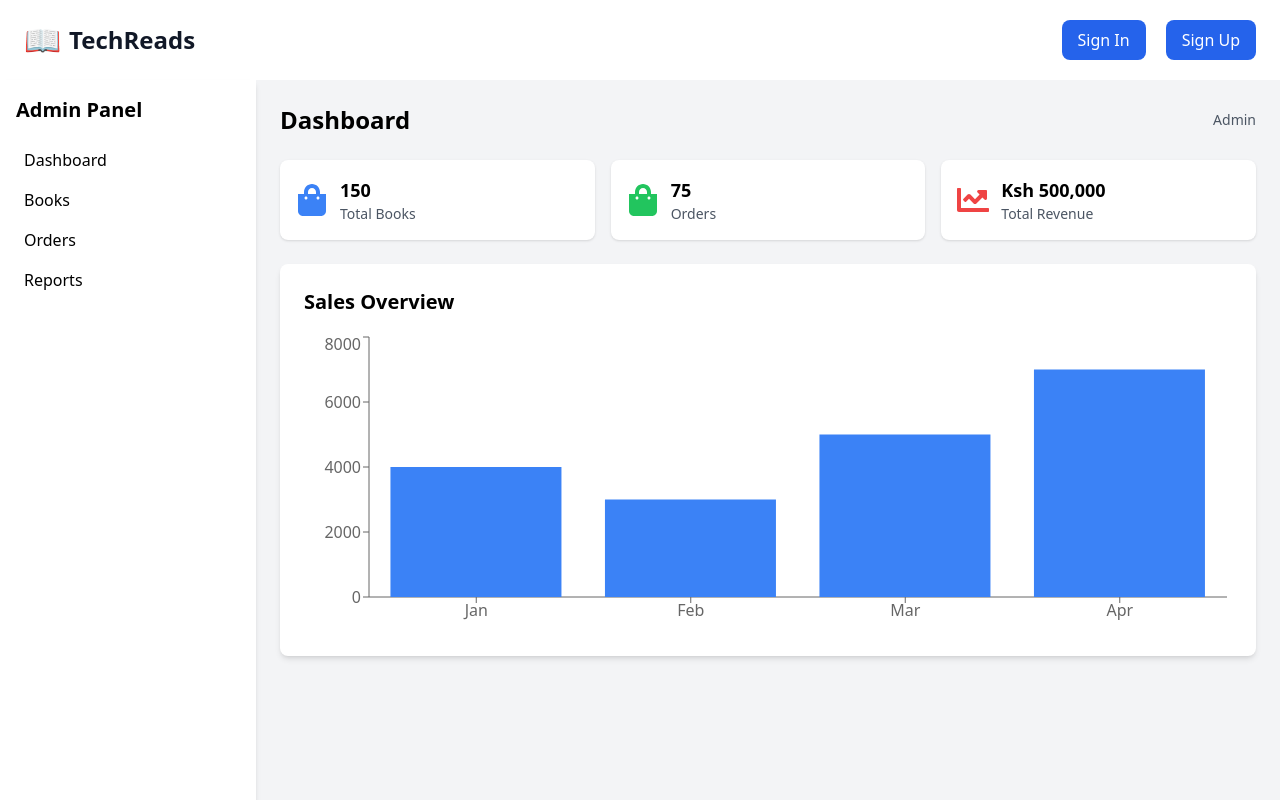
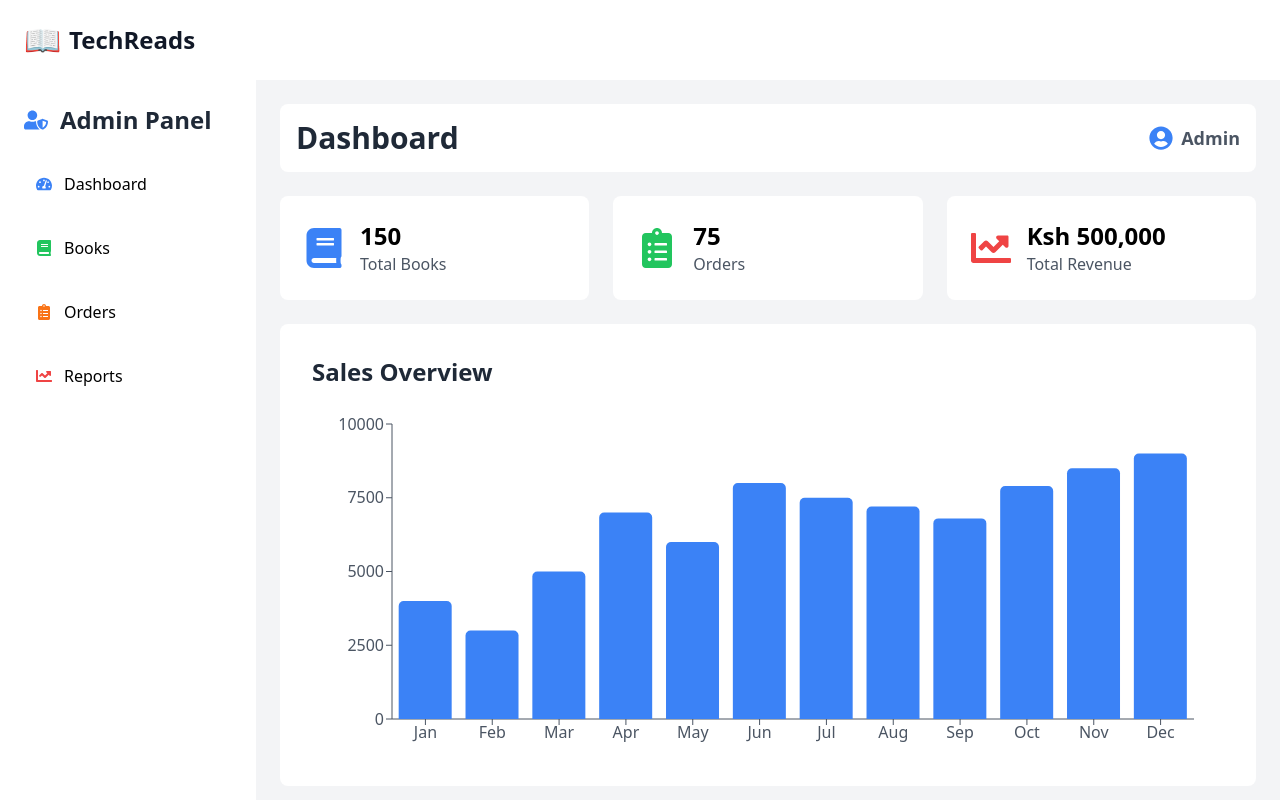
Before and after one commit to Denkogei/TechReads-frontend, a React (Vite) app in the folder techreads/: page /admin in a window 1280 px wide. Shown: the top 800 px of the page. Built offline with nearby package versions, Linux system fonts and the light colour scheme; no server answers.

Commit message:
created admin dashboard

```diff
--- a/techreads/src/App.jsx
+++ b/techreads/src/App.jsx
@@ -1,5 +1,4 @@
-import { BrowserRouter as Router, Route, Routes } from "react-router-dom";
-import { Auth0Provider } from "@auth0/auth0-react";
+import { BrowserRouter as Router, Route, Routes, useLocation } from "react-router-dom";
 import Navbar from "./components/Navbar";
 import ShoppingCart from "./components/ShoppingCart";
 import Signup from "./components/Signup";
@@ -14,26 +13,18 @@ import Logout from "./components/Logout";
 import Categories from "./components/Categories";
 import AllBooks from "./components/AllBooks";
 import Dashboard from "./components/Admin/Dashboard";
-import Footer from "./components/Footer";
 
+function AppLayout() {
+  const location = useLocation();
 
-const domain = "dev-yp43fewqn4xgjq06.us.auth0.com";
-const clientId = "ODsajv0GFDnBM8IPowpYz9aTLgJ3UYkP";
+  return (
+    <>
+      {/* Always show Navbar, regardless of admin or user */}
+      <Navbar />
 
-function App() {
-  return (
-    <Auth0Provider
-      domain={domain}
-      clientId={clientId}
-      authorizationParams={{ redirect_uri: window.location.origin }}
-      cacheLocation="localstorage"
-      useRefreshTokens={true}
-    >
-      <Router>
-        <Navbar />
       <Routes>
+        {/* User Routes */}
         <Route path="/" element={<Homepage />} />
-
         <Route path="/cart" element={<ShoppingCart />} />
         <Route path="/signup" element={<Signup />} />
         <Route path="/login" element={<Login />} />
@@ -45,11 +36,19 @@ function App() {
         <Route path="/checkout" element={<Checkout />} />
         <Route path="/profile" element={<UserProfile />} />
         <Route path="/orders" element={<OrderHistory />} />
-          <Route path="/admin" element={<Dashboard />} /> {/* Admin Dashboard Route */}
+
+        {/* Admin Routes */}
+        <Route path="/admin" element={<Dashboard />} />
       </Routes>
-        <Footer />
+    </>
+  );
+}
+
+function App() {
+  return (
+    <Router>
+      <AppLayout />
     </Router>
-    </Auth0Provider>
   );
 }
 
--- a/techreads/src/components/Admin/Dashboard.jsx
+++ b/techreads/src/components/Admin/Dashboard.jsx
@@ -1,90 +1,131 @@
 import { useState } from "react";
 import { BarChart, Bar, XAxis, YAxis, Tooltip, ResponsiveContainer } from "recharts";
-import { Link } from "react-router-dom";
-import { FaBars, FaShoppingBag, FaChartLine } from "react-icons/fa";
+import { Link, useNavigate } from "react-router-dom";
+import { FaBars, FaBook, FaClipboardList, FaChartLine, FaSignOutAlt, FaTachometerAlt, FaUserShield, FaUserCircle } from "react-icons/fa";
 
 const Dashboard = () => {
   const [sidebarOpen, setSidebarOpen] = useState(false);
+  const navigate = useNavigate();
 
   const salesData = [
     { month: "Jan", revenue: 4000 },
     { month: "Feb", revenue: 3000 },
     { month: "Mar", revenue: 5000 },
     { month: "Apr", revenue: 7000 },
+    { month: "May", revenue: 6000 },
+    { month: "Jun", revenue: 8000 },
+    { month: "Jul", revenue: 7500 },
+    { month: "Aug", revenue: 7200 },
+    { month: "Sep", revenue: 6800 },
+    { month: "Oct", revenue: 7900 },
+    { month: "Nov", revenue: 8500 },
+    { month: "Dec", revenue: 9000 },
   ];
 
+  const handleLogout = () => {
+    localStorage.removeItem("token");
+    localStorage.removeItem("user");
+    navigate("/login");
+    window.location.reload(); // Refresh page to reflect logout
+  };
+
   return (
-    <div className="flex h-screen bg-gray-100">
+    <div className="flex h-screen bg-gray-100 overflow-hidden">
       {/* Sidebar */}
-      <div className={`w-64 bg-white p-4 shadow-md ${sidebarOpen ? "block" : "hidden"} lg:block`}>
-        <h2 className="text-xl font-bold mb-4">Admin Panel</h2>
+      <aside className={`w-64 bg-white p-6 flex flex-col justify-between transition-transform transform ${sidebarOpen ? "translate-x-0" : "-translate-x-64"} lg:translate-x-0 fixed lg:static h-full z-50`}>
+        <div>
+          {/* Admin Panel Title with Icon */}
+          <div className="flex items-center space-x-3 mb-6">
+            <FaUserShield className="text-blue-500 text-2xl" />
+            <h2 className="text-2xl font-bold text-gray-800">Admin Panel</h2>
+          </div>
+
+          {/* Navigation */}
           <nav>
-          <ul>
-            <li className="p-2 hover:bg-gray-200 rounded cursor-pointer">
-              <Link to="/admin/dashboard">Dashboard</Link>
+            <ul className="space-y-4">
+              <li className="p-3 flex items-center space-x-3 rounded-lg cursor-pointer hover:bg-gray-200 transition">
+                <FaTachometerAlt className="text-blue-500" />
+                <Link to="/admin">Dashboard</Link>
               </li>
-            <li className="p-2 hover:bg-gray-200 rounded cursor-pointer">
+              <li className="p-3 flex items-center space-x-3 rounded-lg cursor-pointer hover:bg-gray-200 transition">
+                <FaBook className="text-green-500" />
                 <Link to="/admin/books">Books</Link>
               </li>
-            <li className="p-2 hover:bg-gray-200 rounded cursor-pointer">
+              <li className="p-3 flex items-center space-x-3 rounded-lg cursor-pointer hover:bg-gray-200 transition">
+                <FaClipboardList className="text-orange-500" />
                 <Link to="/admin/orders">Orders</Link>
               </li>
-            <li className="p-2 hover:bg-gray-200 rounded cursor-pointer">
+              <li className="p-3 flex items-center space-x-3 rounded-lg cursor-pointer hover:bg-gray-200 transition">
+                <FaChartLine className="text-red-500" />
                 <Link to="/admin/reports">Reports</Link>
               </li>
             </ul>
           </nav>
         </div>
 
+        {/* Logout Button */}
+        <button
+          onClick={handleLogout}
+          className="p-3 flex items-center justify-center bg-red-500 text-white rounded-lg hover:bg-red-600 transition"
+        >
+          <FaSignOutAlt className="text-xl mr-2" /> Logout
+        </button>
+      </aside>
+
       {/* Main Content */}
-      <div className="flex-1 p-6">
+      <main className="flex-1 p-6 overflow-auto">
         {/* Header */}
-        <div className="flex justify-between items-center mb-6">
+        <div className="flex justify-between items-center mb-6 bg-white p-4 rounded-lg">
           <button className="lg:hidden" onClick={() => setSidebarOpen(!sidebarOpen)}>
             <FaBars className="w-6 h-6" />
           </button>
-          <h1 className="text-2xl font-bold">Dashboard</h1>
-          <div className="text-sm text-gray-600">Admin</div>
+          <h1 className="text-3xl font-bold text-gray-800">Dashboard</h1>
+
+          {/* Admin with Icon */}
+          <div className="flex items-center space-x-2 text-gray-600 text-lg font-semibold">
+            <FaUserCircle className="text-blue-500 text-2xl" />
+            <span>Admin</span>
+          </div>
         </div>
 
         {/* Stats Cards */}
-        <div className="grid grid-cols-1 md:grid-cols-3 gap-4 mb-6">
-          <div className="bg-white p-4 rounded-lg shadow flex items-center">
-            <FaShoppingBag className="w-8 h-8 text-blue-500 mr-3" />
+        <div className="grid grid-cols-1 md:grid-cols-3 gap-6 mb-6">
+          <div className="bg-white p-6 rounded-lg flex items-center space-x-4">
+            <FaBook className="w-10 h-10 text-blue-500" />
             <div>
-              <p className="text-lg font-semibold">150</p>
-              <p className="text-sm text-gray-600">Total Books</p>
+              <p className="text-2xl font-semibold">150</p>
+              <p className="text-gray-600">Total Books</p>
             </div>
           </div>
-          <div className="bg-white p-4 rounded-lg shadow flex items-center">
-            <FaShoppingBag className="w-8 h-8 text-green-500 mr-3" />
+          <div className="bg-white p-6 rounded-lg flex items-center space-x-4">
+            <FaClipboardList className="w-10 h-10 text-green-500" />
             <div>
-              <p className="text-lg font-semibold">75</p>
-              <p className="text-sm text-gray-600">Orders</p>
+              <p className="text-2xl font-semibold">75</p>
+              <p className="text-gray-600">Orders</p>
             </div>
           </div>
-          <div className="bg-white p-4 rounded-lg shadow flex items-center">
-            <FaChartLine className="w-8 h-8 text-red-500 mr-3" />
+          <div className="bg-white p-6 rounded-lg flex items-center space-x-4">
+            <FaChartLine className="w-10 h-10 text-red-500" />
             <div>
-              <p className="text-lg font-semibold">Ksh 500,000</p>
-              <p className="text-sm text-gray-600">Total Revenue</p>
+              <p className="text-2xl font-semibold">Ksh 500,000</p>
+              <p className="text-gray-600">Total Revenue</p>
             </div>
           </div>
         </div>
 
         {/* Sales Chart */}
-        <div className="bg-white p-6 rounded-lg shadow-md mb-6">
-          <h2 className="text-xl font-bold mb-4">Sales Overview</h2>
-          <ResponsiveContainer width="100%" height={300}>
-            <BarChart data={salesData}>
-              <XAxis dataKey="month" />
-              <YAxis />
-              <Tooltip />
-              <Bar dataKey="revenue" fill="#3b82f6" />
+        <div className="bg-white p-8 rounded-lg">
+          <h2 className="text-2xl font-bold text-gray-800 mb-4">Sales Overview</h2>
+          <ResponsiveContainer width="100%" height={350}>
+            <BarChart data={salesData} margin={{ top: 20, right: 30, left: 20, bottom: 5 }}>
+              <XAxis dataKey="month" stroke="#4b5563" />
+              <YAxis stroke="#4b5563" />
+              <Tooltip contentStyle={{ backgroundColor: "#fff", borderRadius: "5px" }} />
+              <Bar dataKey="revenue" fill="#3b82f6" radius={[5, 5, 0, 0]} />
             </BarChart>
           </ResponsiveContainer>
         </div>
-      </div>
+      </main>
     </div>
   );
 };
--- a/techreads/src/components/Navbar.jsx
+++ b/techreads/src/components/Navbar.jsx
@@ -1,49 +1,55 @@
 import { FaHeart, FaShoppingCart, FaUser, FaSignOutAlt } from "react-icons/fa";
-import { Link } from "react-router-dom";
-import { useAuth0 } from "@auth0/auth0-react";
+import { Link, useLocation, useNavigate } from "react-router-dom";
 import { useState, useEffect } from "react";
 
 const Navbar = () => {
-  const { user: auth0User, isAuthenticated: isAuth0Authenticated, logout } = useAuth0();
+  const location = useLocation();
+  const navigate = useNavigate();
+  const isAdminPage = location.pathname.startsWith("/admin");
+
   const [isUserAuthenticated, setIsUserAuthenticated] = useState(
-    !!localStorage.getItem("token") || isAuth0Authenticated
+    !!localStorage.getItem("token")
   );
 
   useEffect(() => {
-    const token = localStorage.getItem("token");
-    setIsUserAuthenticated(!!token || isAuth0Authenticated);
-  }, [isAuth0Authenticated]);
+    const checkAuth = () => {
+      setIsUserAuthenticated(!!localStorage.getItem("token"));
+    };
+
+    checkAuth(); // Ensure it runs immediately
+    window.addEventListener("storage", checkAuth);
+    return () => window.removeEventListener("storage", checkAuth);
+  }, [location.pathname]); // Re-run when route changes
 
   const handleLogout = () => {
     localStorage.removeItem("token");
     localStorage.removeItem("user");
-    setIsUserAuthenticated(false); // Ensure immediate UI update
 
-    if (isAuth0Authenticated) {
-      logout({ logoutParams: { returnTo: window.location.origin } });
-    }
+    setIsUserAuthenticated(false);
+    navigate("/login");
+
+    setTimeout(() => window.location.reload(), 100); // Ensure full state reset
   };
 
   return (
     <nav className="bg-white shadow-md px-6 flex items-center justify-between h-20">
       <div className="flex items-center space-x-3">
-        <Link to="/" className="flex items-center space-x-2">
+        <Link to={isAdminPage ? "/admin" : "/"} className="flex items-center space-x-2">
           <span className="text-3xl">📖</span>
           <h1 className="text-2xl font-semibold text-gray-900 cursor-pointer hover:text-gray-700">
             TechReads
           </h1>
         </Link>
-
-        {isUserAuthenticated && (
-          <Link to="/all-books" className="text-lg font-medium text-gray-800 hover:text-gray-600 transition ml-6">
-            All Books
-          </Link>
-        )}
       </div>
 
       <div className="flex items-center space-x-5">
         {isUserAuthenticated ? (
           <>
+            {!isAdminPage && (
+              <>
+                <Link to="/all-books" className="text-lg font-medium text-gray-800 hover:text-gray-600 transition">
+                  All Books
+                </Link>
                 <Link to="/wishlist" className="flex items-center space-x-2 text-gray-700 hover:text-gray-600 transition">
                   <FaHeart className="text-xl" />
                   <span className="text-sm">Wishlist</span>
@@ -56,6 +62,9 @@ const Navbar = () => {
                   <FaUser className="text-xl" />
                   <span className="text-sm">Profile & Orders</span>
                 </Link>
+              </>
+            )}
+            {/* Logout button for both admin and user pages */}
             <button
               onClick={handleLogout}
               className="flex items-center space-x-2 text-gray-700 hover:text-gray-600 transition"
@@ -65,6 +74,7 @@ const Navbar = () => {
             </button>
           </>
         ) : (
+          !isAdminPage && (
             <>
               <Link to="/login">
                 <button className="bg-blue-600 text-white px-4 py-2 rounded-lg font-medium hover:bg-blue-700 transition">
@@ -77,6 +87,7 @@ const Navbar = () => {
                 </button>
               </Link>
             </>
+          )
         )}
       </div>
     </nav>
```
Lines whose indentation alone changed are shown as unchanged.
